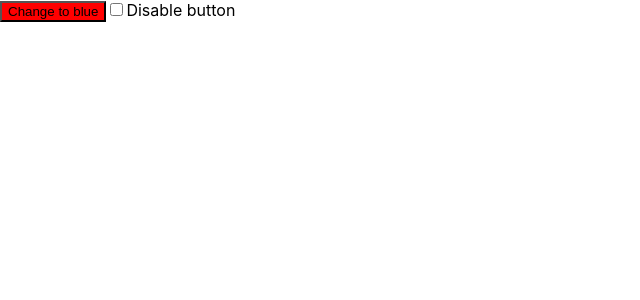
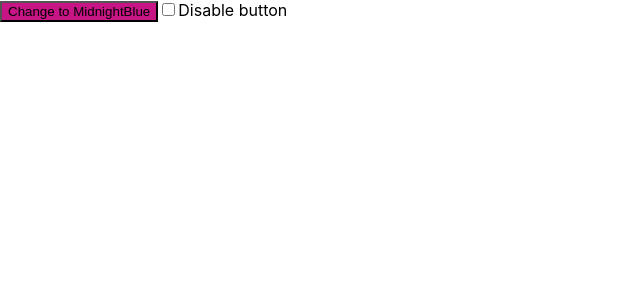
Before and after one commit to phmachado/color-button, a React (Create React App) app: page / in a window 1280 px wide. Shown: the top 300 px of the page, without its empty margins (0-640 px from the left). Built offline with nearby package versions, Linux system fonts and the light colour scheme.

Commit message:
feat: new colors

```diff
--- a/src/App.js
+++ b/src/App.js
@@ -8,7 +8,7 @@ function App() {
   const [toggleColor, setToggleColor] = useState(false);
   const [toggleDisabled, setToggleDisabled] = useState(false);
 
-  const buttonColor = toggleColor ? "blue" : "red";
+  const buttonColor = toggleColor ? "MidnightBlue" : "MediumVioletRed";
 
   return (
     <div>
@@ -17,7 +17,7 @@ function App() {
         onClick={() => setToggleColor(!toggleColor)}
         disabled={toggleDisabled}
       >
-        Change to {toggleColor ? "red" : "blue"}
+        Change to {toggleColor ? "MediumVioletRed" : "MidnightBlue"}
       </button>
       <input
         id="disable-button-checkbox"
```
